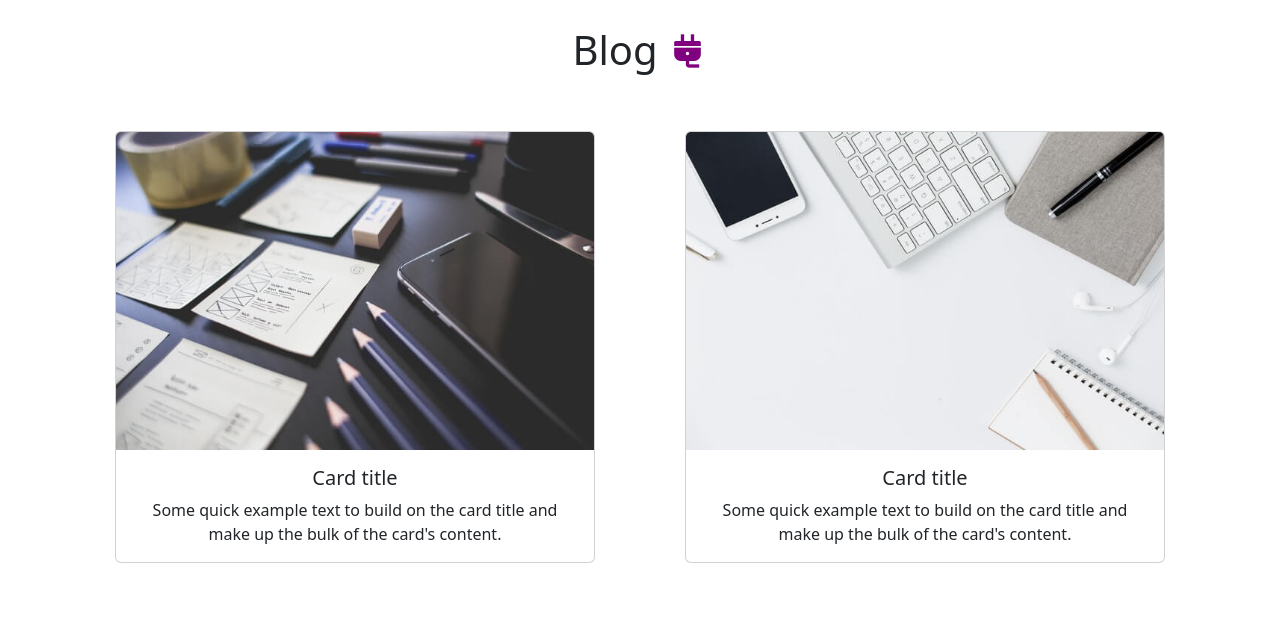
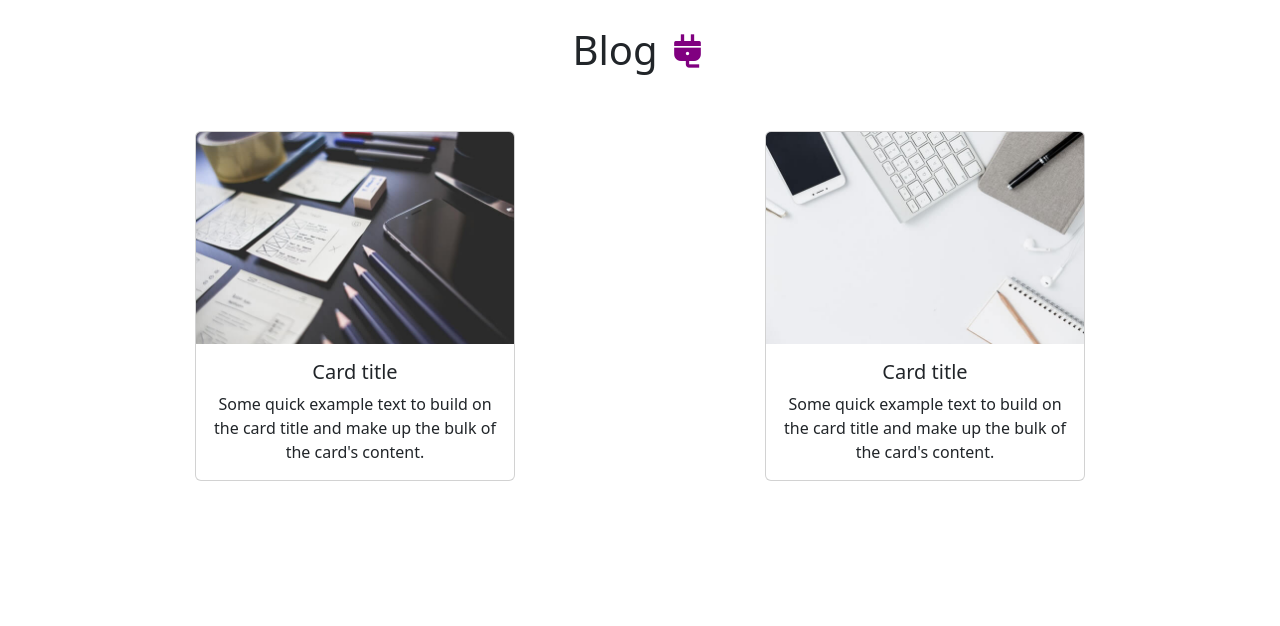
Before and after one commit to sirwalker4869/sirwalker4869.github.io, a plain HTML site: page portfolio 4/index.html in a window 1280 px wide. Shown: the part 2000-2626 px from the top of the page. Drawn offline with nearby package versions, Linux system fonts and the light colour scheme.

Commit message:
melakukan perubahan pada portfolio 4

```diff
--- a/portfolio 4/index.html
+++ b/portfolio 4/index.html
@@ -163,7 +163,7 @@
 
         <div class="row justify-content-center mt-5">
           <div class="col-lg-6 mx-auto">
-            <div class="card text-center mx-auto" style="width: 30rem">
+            <div class="card text-center mx-auto" style="width: 20rem">
               <img src="img/work1.jpg" class="card-img-top" alt="..." />
               <div class="card-body">
                 <h5 class="card-title">Card title</h5>
@@ -173,7 +173,7 @@
             </div>
           </div>
           <div class="col-lg-6">
-            <div class="card text-center mx-auto" style="width: 30rem">
+            <div class="card text-center mx-auto" style="width: 20rem">
               <img src="img/work2.jpg" class="card-img-top" alt="..." />
               <div class="card-body">
                 <h5 class="card-title">Card title</h5>
```
